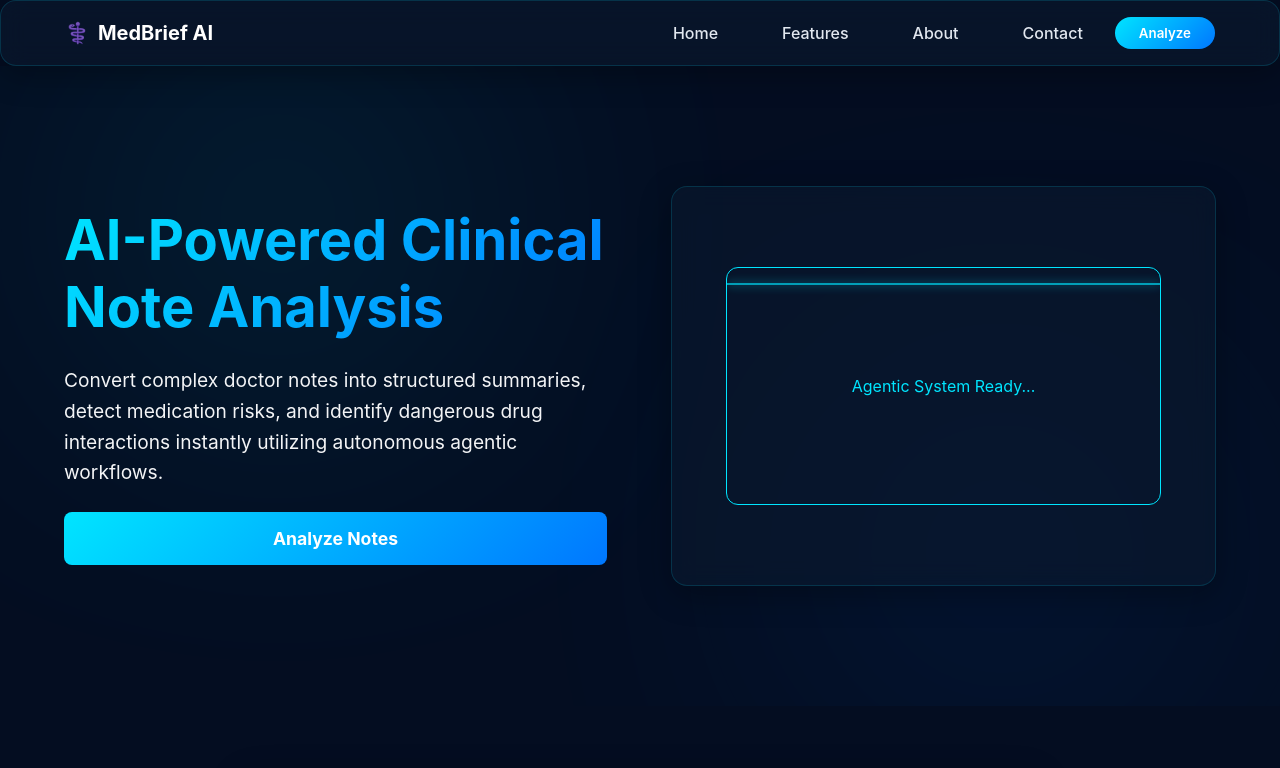
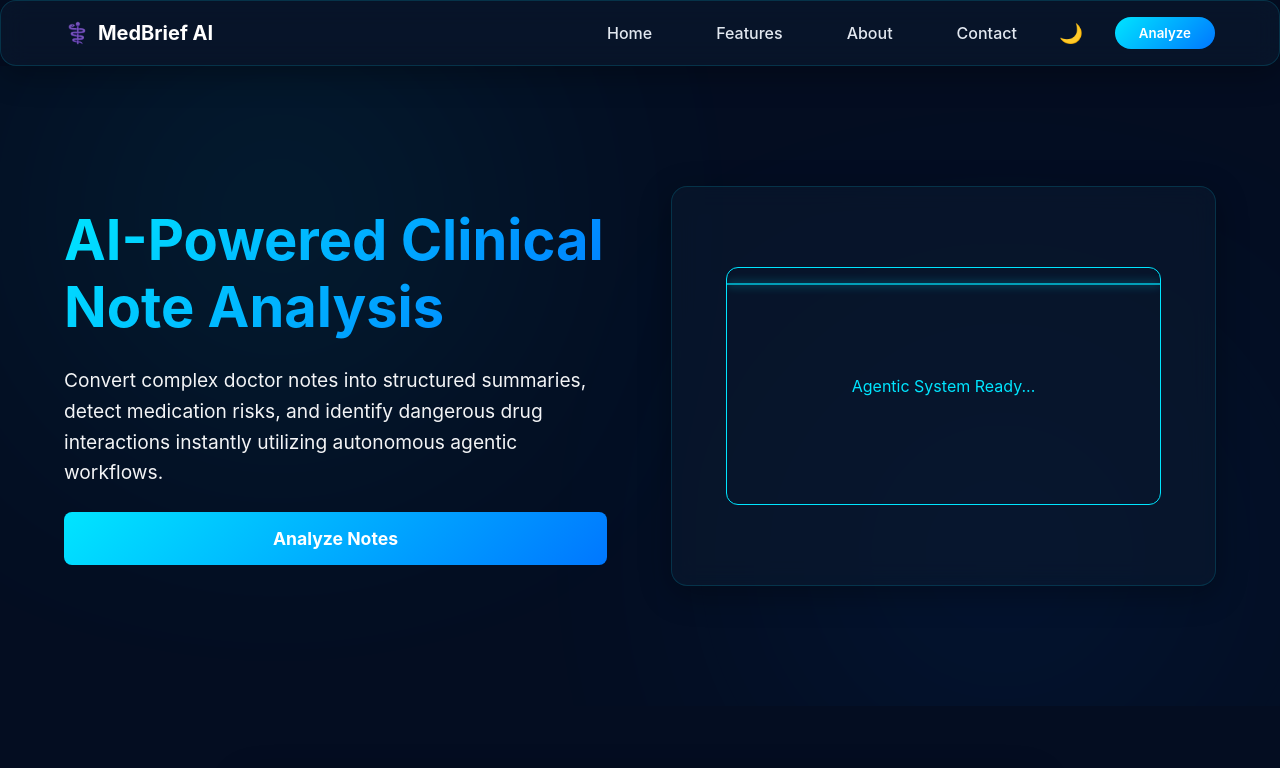
Before and after one commit to manya-n2/medbriefai, a React app in the folder frontend/: page / in a window 1280 px wide. Shown: the top 768 px of the page. Built offline with nearby package versions, Linux system fonts and the light colour scheme; the HTML template or start-up script is replaced by a standard one.

Commit message:
theme toggle

```diff
--- a/frontend/src/App.jsx
+++ b/frontend/src/App.jsx
@@ -1,7 +1,6 @@
-import React from 'react';
+import React, { useState, useEffect } from 'react';
 import { BrowserRouter as Router, Routes, Route } from 'react-router-dom';
 
-// Import your page components
 import Home from './Home';
 import SmartSummarization from './SmartSummarization';
 import DrugInteractions from "./DrugInteractions";
@@ -9,13 +8,25 @@ import PatientRiskScore from "./PatientRiskScore";
 import Contact from './Contact';
 
 function App() {
+  const [theme, setTheme] = useState('dark');
+
+  useEffect(() => {
+    const savedTheme = localStorage.getItem('theme') || 'dark';
+    setTheme(savedTheme);
+    document.documentElement.setAttribute('data-theme', savedTheme);
+  }, []);
+
+  const toggleTheme = () => {
+    const newTheme = theme === 'dark' ? 'light' : 'dark';
+    setTheme(newTheme);
+    localStorage.setItem('theme', newTheme);
+    document.documentElement.setAttribute('data-theme', newTheme);
+  };
+
   return (
     <Router>
       <Routes>
-        {/* The main dashboard/home page */}
-        <Route path="/" element={<Home />} />
-
-        {/* The new smart summarization page */}
+        <Route path="/" element={<Home toggleTheme={toggleTheme} theme={theme} />} />
         <Route path="/smart-summarization" element={<SmartSummarization />} />
         <Route path="/drug-interactions" element={<DrugInteractions />} />
         <Route path="/risk-prediction" element={<PatientRiskScore />} />
--- a/frontend/src/Home.css
+++ b/frontend/src/Home.css
@@ -10,7 +10,18 @@
   --glass-border: rgba(0, 229, 255, 0.15);
   --gradient-main: linear-gradient(135deg, #00E5FF 0%, #0077FF 100%);
 }
+html[data-theme="light"] {
+  --primary-deep-blue: #f5f7fa;
+  --primary-cyan: #0077ff;
+  --primary-white: #111111;
+  --light-gray: #4b5563;
+  --text-main: #1f2937;
 
+  --glass-bg: rgba(255, 255, 255, 0.6);
+  --glass-border: rgba(0, 0, 0, 0.1);
+
+  --gradient-main: linear-gradient(135deg, #0077ff 0%, #00c6ff 100%);
+}
 * {
   margin: 0;
   padding: 0;
@@ -566,7 +577,7 @@ body {
 }
 /* --- 9. FOOTER --- */
 .footer {
-  background: #020813;
+  background:var(--primary-deep-blue);
   padding: 3rem 5% 1rem;
   border-top: 1px solid var(--glass-border);
 }
@@ -657,3 +668,10 @@ body {
 .clickable-card:hover {
   background: rgba(0, 229, 255, 0.05); /* Slight cyan tint on hover */
 }
+.theme-toggle {
+  background: transparent;
+  border: none;
+  font-size: 1.2rem;
+  cursor: pointer;
+  margin-left: 10px;
+}
--- a/frontend/src/Home.jsx
+++ b/frontend/src/Home.jsx
@@ -2,7 +2,7 @@ import React, { useState, useEffect } from 'react';
 import { Link } from 'react-router-dom';
 import './Home.css';
 
-const Home = () => {
+const Home = ({ toggleTheme, theme }) => {
   // State Management
   const [noteText, setNoteText] = useState('');
   const [uploadedFile, setUploadedFile] = useState(null);
@@ -72,6 +72,10 @@ const Home = () => {
           <a href="#features">Features</a>
           <a href="#about">About</a>
           <a href="#contact">Contact</a>
+           {/* 🌙 Theme Toggle */}
+  <button className="theme-toggle" onClick={toggleTheme}>
+    {theme === 'dark' ? '🌙' : '☀️'}
+  </button>
           <button className="nav-btn-analyze glow-hover" onClick={() => document.getElementById('analyze').scrollIntoView({ behavior: 'smooth' })}>
             Analyze
           </button>
```
